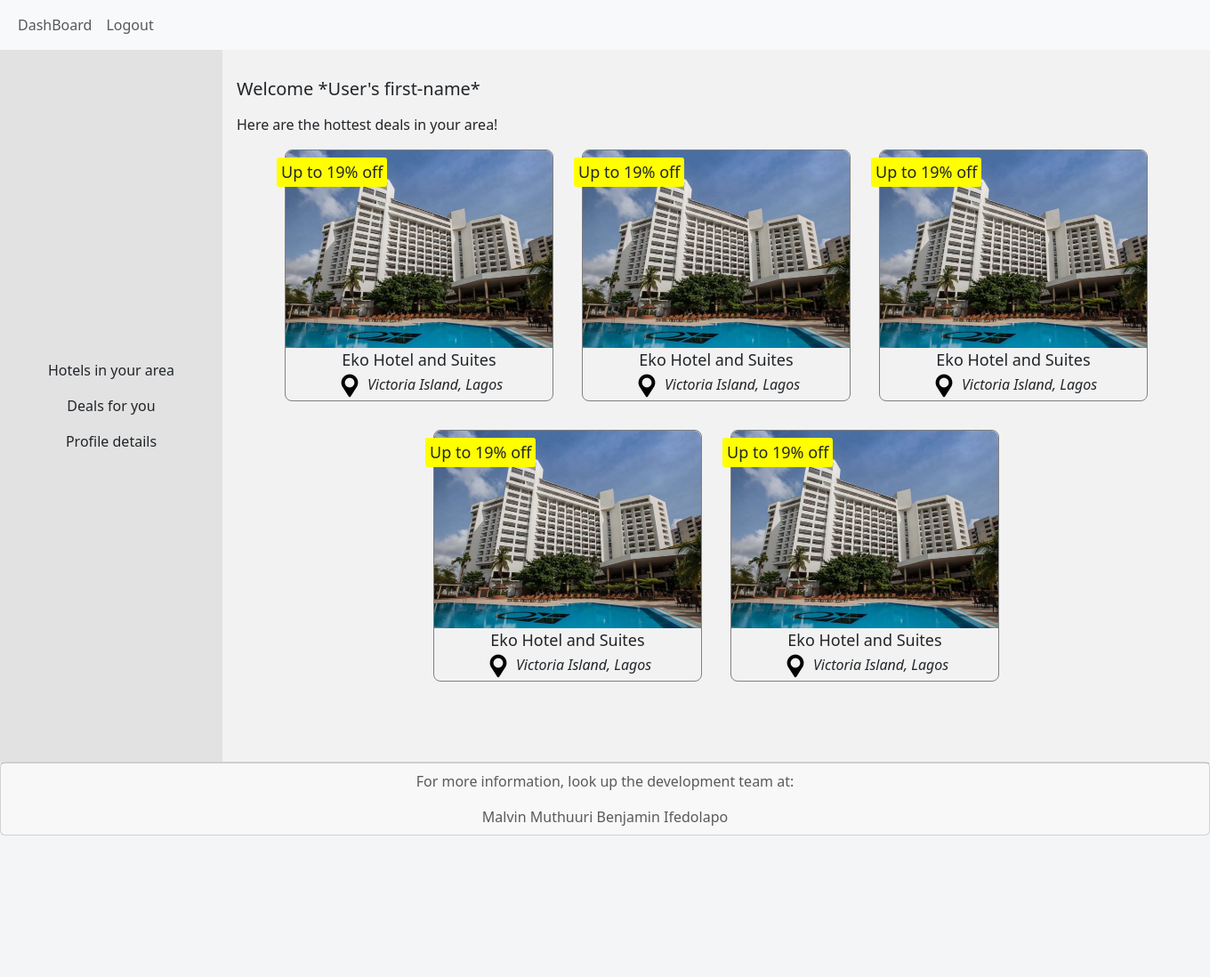
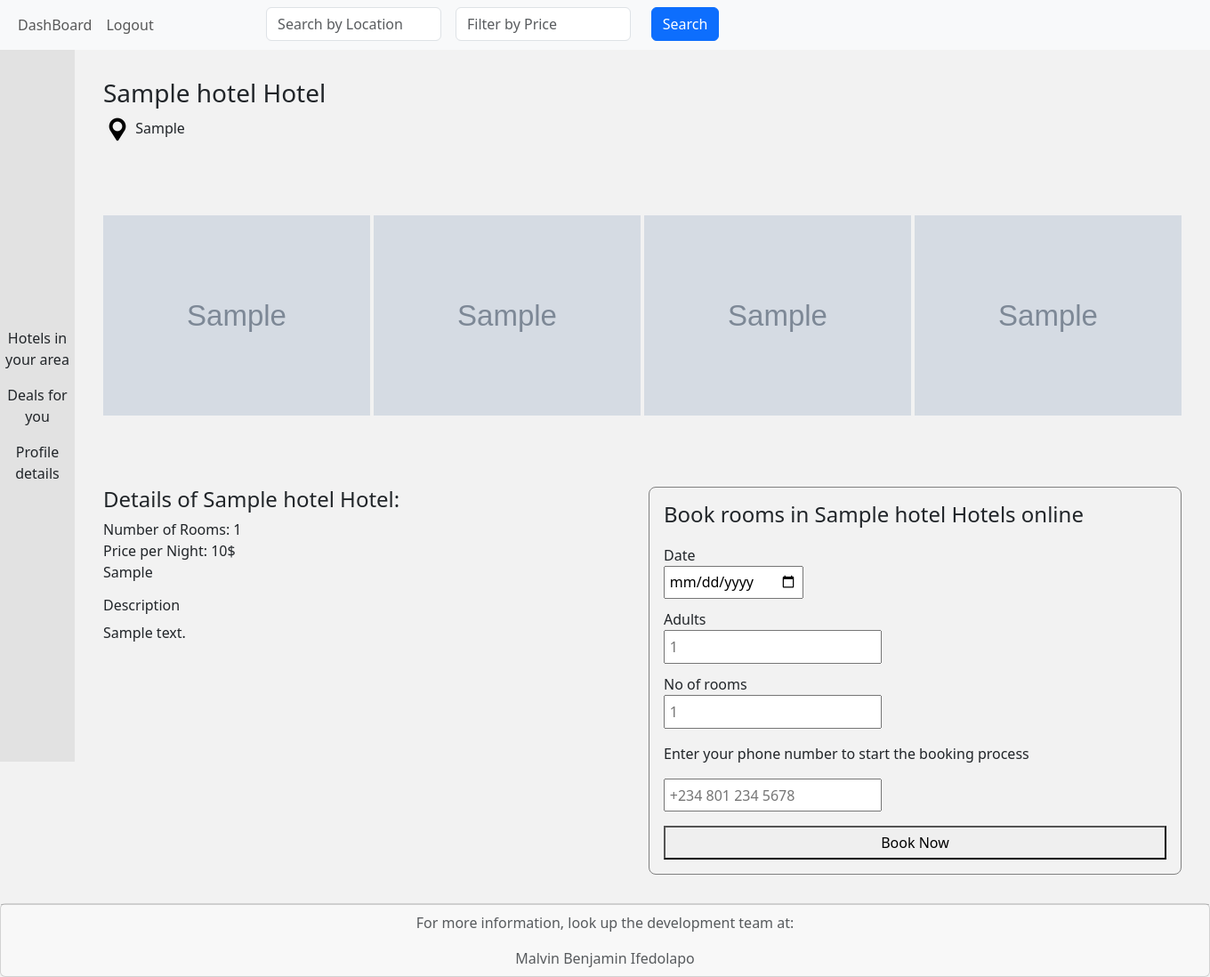
Before and after one commit to malvinmuthuuri47/portfolio_project, a Flask app: page /dashboard in a window 1360 px wide. Shown: the whole page at 89% size. Before the commit the page ends 939 px from the top, so only its background shows below. Run offline with Flask 3, Linux system fonts and the light colour scheme; a user stored in the database is signed in; tables that the repository leaves empty hold one stand-in row (values such as "Sample post"); grey boxes marked "Sample" are stand-in pictures.

Commit message:
merged malvin into ifedolapo/frontend

```diff
--- a/HTML_intro/website/models.py
+++ b/HTML_intro/website/models.py
@@ -16,5 +16,8 @@
     location = db.Column(db.String(100), nullable=False)
     address = db.Column(db.String(250), nullable=False, unique=True)
     price = db.Column(db.Integer, nullable=False)
+    rooms = db.Column(db.Integer, nullable=False)
     services = db.Column(db.String(250))
+    description = db.Column(db.Text, nullable=False)
+    image = db.Column(db.String(100))
     user_id = db.Column(db.Integer, db.ForeignKey('user.id'))
--- /dev/null
+++ b/HTML_intro/website/static/script.js
@@ -0,0 +1,3 @@
+function showAlert() {
+    alert('We appreciate your patience. More features coming soon')
+}
--- a/HTML_intro/website/templates/Base.html
+++ b/HTML_intro/website/templates/Base.html
@@ -6,6 +6,7 @@
         <script src="https://cdn.jsdelivr.net/npm/bootstrap@5.3.0/dist/js/bootstrap.bundle.min.js" integrity="sha384-geWF76RCwLtnZ8qwWowPQNguL3RmwHVBC9FhGdlKrxdiJJigb/j/68SIy3Te4Bkz" crossorigin="anonymous"></script>
         <link rel="icon" type="image/png" href="{{ url_for('static', filename='favicon.png') }}">
         <link rel="stylesheet" type="text/css" href="{{ url_for('static', filename='style.css') }}">
+        <script src="{{ url_for('static', filename='script.js') }}"></script>
     </head>
     <body>
       <nav class="navbar navbar-expand-lg bg-body-tertiary">
@@ -22,12 +23,29 @@
               <li class="nav-item">
                 <a class="nav-link" href="{{ url_for('auth.logout') }}">Logout</a>
               </li>
+              <li class="nav-item">
+                <div class="container text-center">
+                  <form class="row gx-3 gy-2 align-items-center justify-content-end custom form" method="get" action="{{ url_for('auth.search') }}">
+                    <div class="col-sm-4">
+                      <label class="visually-hidden" for="location">Name</label>
+                      <input type="text" name="location" class="form-control" id="location" placeholder="Search by Location">
+                    </div>
+                    <div class="col-sm-4">
+                      <label class="visually-hidden" for="price">Price</label>
+                      <input type="number" name="price" class="form-control" id="price" placeholder="Filter by Price">
+                    </div>
+                    <div class="col-sm-2">
+                      <button type="submit" class="btn btn-primary">Search</button>
+                    </div>
+                  </form>
+                </div>
+              </li>
               {% else %}
               <li class="nav-item">
                 <a class="nav-link active" aria-current="page" href="{{ url_for('views.home') }}">About us</a>
               </li>
               <li class="nav-item">
-                <a class="nav-link" href="{{ url_for('views.pricing') }}">Popular-Deals</a>
+                <a class="nav-link" href="{{ url_for('views.deals') }}">Popular-Deals</a>
               </li>
               <li class="nav-item">
                 <a class="nav-link" href="{{ url_for('auth.signup') }}">Sign Up</a>
@@ -69,7 +87,7 @@
   <div class="card text-center">
     <div class="card-footer text-muted">
       <p>For more information, look up the development team at:</p>
-      <a href="https://github.com/malvinmuthuuri47" target="_blank">Malvin Muthuuri</a>
+      <a href="https://github.com/malvinmuthuuri47" target="_blank">Malvin</a>
       <a href="#" target="_blank">Benjamin</a>
       <a href="#" target="_blank">Ifedolapo</a>
     </div>
--- a/HTML_intro/website/templates/Dashboard.html
+++ b/HTML_intro/website/templates/Dashboard.html
@@ -1,10 +1,10 @@
 {% extends 'Base.html' %}
 
-{% block title %} DashBoard {% endblock %}
+{% block title %} Name of Hotel {% endblock %}
 
 {% block content %}
 
-
+{% for hotel in hotels %}
 <div class="dashboard">
 
     <!-- Sidebar -->
@@ -12,58 +12,86 @@
     <section class="sidebar">
         <a href="">Hotels in your area</a>
         <a href="">Deals for you</a>
-        <a href="">Profile details </a>
+        <a href="{{ url_for('auth.profile') }}">Profile details </a>
     </section>
 
 
-    <!-- main area -->
-
-    <section class="main-page">
-        <h5>Welcome *User's first-name*</h5>
-        <p>Here are the hottest deals in your area!</p>
+    <!-- Hotel details -->
 
 
-        <!-- Note that the classes are the same with that of the Popular deals page because they are basically the same styles -->
+    <section class="hotel-details-container">
+        <h3 class="hotel-name">{{ hotel.name }} Hotel</h3>
+        <div class="hotel-location">
+            <img src="../static/location.png" alt="">
+            <span>{{ hotel.location }}</span>
+        </div>
+        <div class="images-container">
+            <img src="{{ url_for('static', filename='images/' + hotel.image) }}" alt="Db image">
+            <img src="{{ url_for('static', filename='images/' + hotel.image) }}" alt="Db image">
+            <img src="{{ url_for('static', filename='images/' + hotel.image) }}" alt="Db image">
+            <img src="{{ url_for('static', filename='images/' + hotel.image) }}" alt="Db image">
+        </div>
 
-        <div class="top-deals">
-            <a href="{{ url_for('views.hotel') }}" class="top-deal">
-                <img src="../static/images/Eko-Hotel.webp" alt="">
-                <div class="percentage-off">Up to 19% off</div>
-                <div class="top-deal-name">Eko Hotel and Suites</div>
-                <div class="location"><img src="../static/location.png" alt=""> Victoria Island, Lagos</div>
-            </a>
-            <a href="" class="top-deal">
-                <img src="../static/images/Eko-Hotel.webp" alt="">
-                <div class="percentage-off">Up to 19% off</div>
-                <div class="top-deal-name">Eko Hotel and Suites</div>
-                <div class="location"><img src="../static/location.png" alt=""> Victoria Island, Lagos</div>
-            </a>
-            <a href="" class="top-deal">
-                <img src="../static/images/Eko-Hotel.webp" alt="">
-                <div class="percentage-off">Up to 19% off</div>
-                <div class="top-deal-name">Eko Hotel and Suites</div>
-                <div class="location"><img src="../static/location.png" alt=""> Victoria Island, Lagos</div>
-            </a>
-            <a href="" class="top-deal">
-                <img src="../static/images/Eko-Hotel.webp" alt="">
-                <div class="percentage-off">Up to 19% off</div>
-                <div class="top-deal-name">Eko Hotel and Suites</div>
-                <div class="location"><img src="../static/location.png" alt=""> Victoria Island, Lagos</div>
-            </a>
-            <a href="" class="top-deal">
-                <img src="../static/images/Eko-Hotel.webp" alt="">
-                <div class="percentage-off">Up to 19% off</div>
-                <div class="top-deal-name">Eko Hotel and Suites</div>
-                <div class="location"><img src="../static/location.png" alt=""> Victoria Island, Lagos</div>
-            </a>
+        <div class="hotel-details-flexer">
+            <div class="hotel-details">
+                <h4>Details of {{ hotel.name }} Hotel:</h4>
+                <div class="hotel-features">
+                    <div class="hotel-feature">
+                        Number of Rooms: {{ hotel.rooms }}
+                    </div>
+                    <div class="hotel-feature">
+                        Price per Night: {{ hotel.price }}$
+                    </div>
+                    <div class="hotel-feature">
+                        {% set data = hotel.services %}
+                        {% for word in data.split(",") %}
+                            {% if loop.first %}
+                                {{ word.strip() }}
+                            {% else %}
+                                <br>{{ word.strip() }}
+                            {% endif %}
+                        {% endfor %}
+                    </div>
+                </div>
+
+                <div class="hotel-desc">
+                    <h6>Description</h6>
+                    {% set text = hotel.description %}
+                    {% set modified_text = text|replace('.', '.<br><br>') %}
+
+                    {{ modified_text|safe }}
+                </div>
+
+            </div>
+
+            <div class="booking">
+                <h4>Book rooms in {{ hotel.name }} Hotels online</h4>
+                <div class="booking-details">
+                    <form action="" class="booking-form">
+
+                        <label for="book-date">Date</label>
+                        <input type="date" id="book-date">
+
+                        <label for="no-of-adults">Adults</label>
+                        <input type="number" id="no-of-adults" placeholder="1" required>
+
+                        <label for="rooms">No of rooms</label>
+                        <input type="number" required placeholder="1">
+
+                        <p>Enter your phone number to start the booking process</p>
+                        <input type="number" name="phone-number" id="phone-number" placeholder="+234 801 234 5678" required>
+
+                        <button type="submit" class="book-btn" onclick="showAlert()">Book Now</button>
+                    </form>
+                </div>
+            </div>
+        </div>
 
     </section>
 
+
 </div>
-
-<!-- Hotels close to you -->
-
-<!-- user profile -->
+{% endfor %}
 
 
 {% endblock %}
--- a/HTML_intro/website/views.py
+++ b/HTML_intro/website/views.py
@@ -1,5 +1,6 @@
-from flask import Blueprint, render_template, g
+from flask import Blueprint, render_template
 from flask_login import login_required, current_user
+from .models import Hotels
 
 views = Blueprint('views', __name__)
 
@@ -10,12 +11,15 @@
 @views.route('/dashboard')
 @login_required
 def dashboard():
-    return render_template('Dashboard.html')
+    hotels = Hotels.query.all()
+    return render_template('Dashboard.html', hotels=hotels)
 
-@views.route('/pricing')
-def pricing():
-    return render_template('Pricing.html')
+@views.route('/deals')
+def deals():
+    hotels = Hotels.query.all()
+    return render_template('Pricing.html', hotels=hotels)
 
 @views.route('/hotel')
 def hotel():
-    return render_template('Hotel.html')
+    hotels = Hotels.query.all()
+    return render_template('Hotel.html', hotels=hotels)
```
Also changed, not shown: HTML_intro/website/auth.py (+29 -1 lines), HTML_intro/website/templates/Hotel.html (+22 -15 lines), HTML_intro/website/templates/Pricing.html (+5 -32 lines), HTML_intro/website/templates/Profile.html (added, +12 -0 lines), HTML_intro/website/templates/Search.html (added, +32 -0 lines), HTML_intro/website/database.db (deleted).
